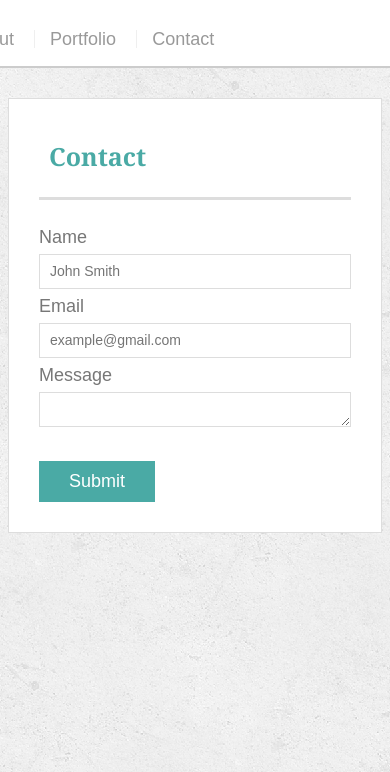
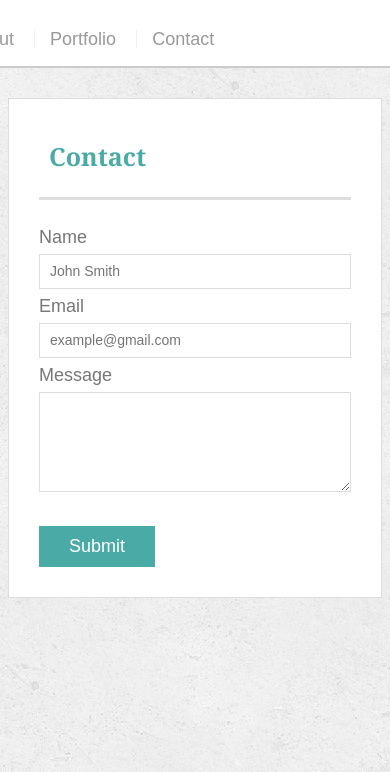
Before and after one commit to matthewt216/Responsive-Portfolio, a plain HTML site: page contact.html in a window 390 px wide. Shown: the part 72-844 px from the top of the page. Drawn offline with Linux system fonts and the light colour scheme.

Commit message:
Portfolio Updated

```diff
--- a/assets/css/style.css
+++ b/assets/css/style.css
@@ -404,6 +404,13 @@ input[type=submit] {
     font-size: 14px;
     border: 1px solid #dddddd;
   }
+  input[type=message],
+  textarea {
+    height: 100px;
+    padding: 0 10px;
+    font-size: 14px;
+    border: 1px solid #dddddd;
+  }
     }
 @media screen and (max-width: 640px){
   #logo {
@@ -491,4 +498,11 @@ input[type=submit] {
     margin-bottom: 0px;
     list-style-type: none;
   }
+  input[type=message],
+  textarea {
+    height: 100px;
+    padding: 0 10px;
+    font-size: 14px;
+    border: 1px solid #dddddd;
+  }
 }
```
